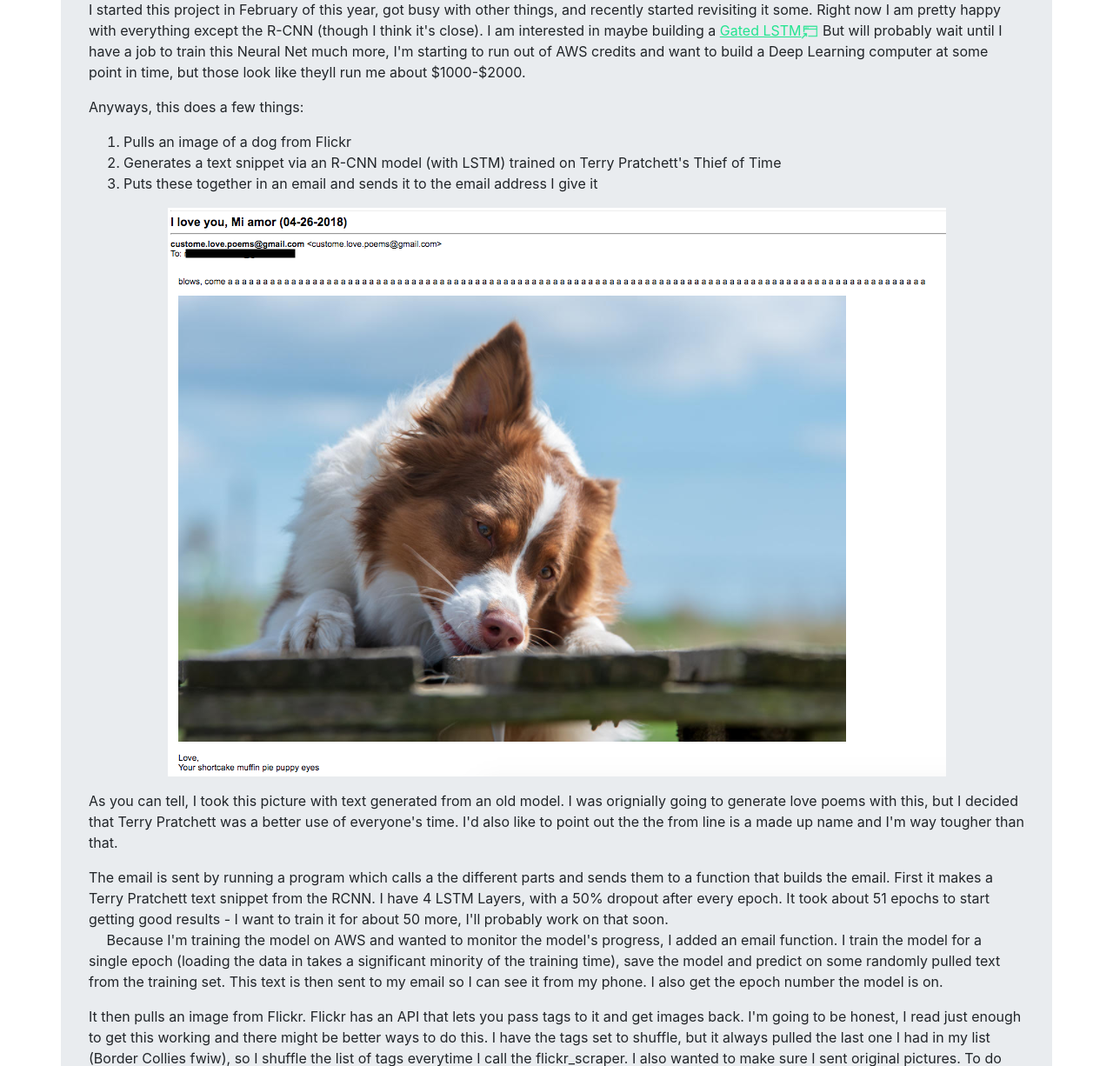
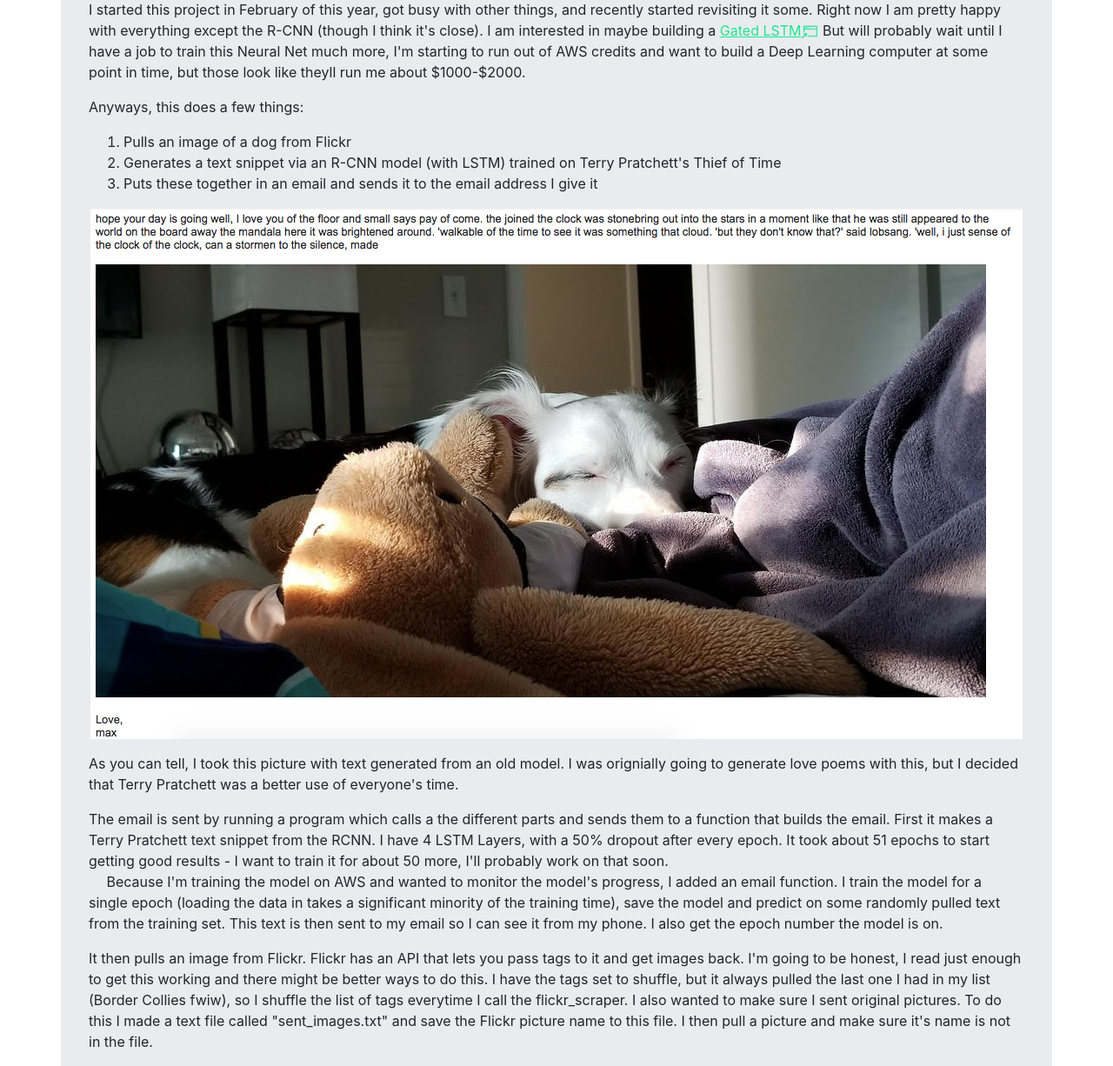
Before and after one commit to MasonCaiby/website, a Flask app: page /handler in a window 1280 px wide. Shown: the part 225-1451 px from the top of the page at 87% size. Run offline with Flask 2, Linux system fonts and the light colour scheme; parts of the project's set-up code (start-up, migrations or seed data) failed here and were passed over; some libraries are stand-ins or nearby versions.

Commit message:
finalized handler page

```diff
--- a/templates/handler.html
+++ b/templates/handler.html
@@ -23,14 +23,13 @@ Anyways, this does a few things:
 </ol><p>
   <p>
 <div align='center'>
-<img src='static/handler_email_old_model.png' title="example email" alt="example email">
+<img src='static/handler.png' title="example email" alt="example email">
 </div>
 <p>
 <p>
 As you can tell, I took this picture with text generated from an old model.
 I was orignially going to generate love poems with this, but I decided that Terry
-Pratchett was a better use of everyone's time. I'd also like to point out the the
-from line is a made up name and I'm way tougher than that.<p>
+Pratchett was a better use of everyone's time.<p>
   <p>
 The email is sent by running a program which calls a the different parts and
 sends them to a function that builds the email.
```
Also changed, not shown: static/handler.png (added).
